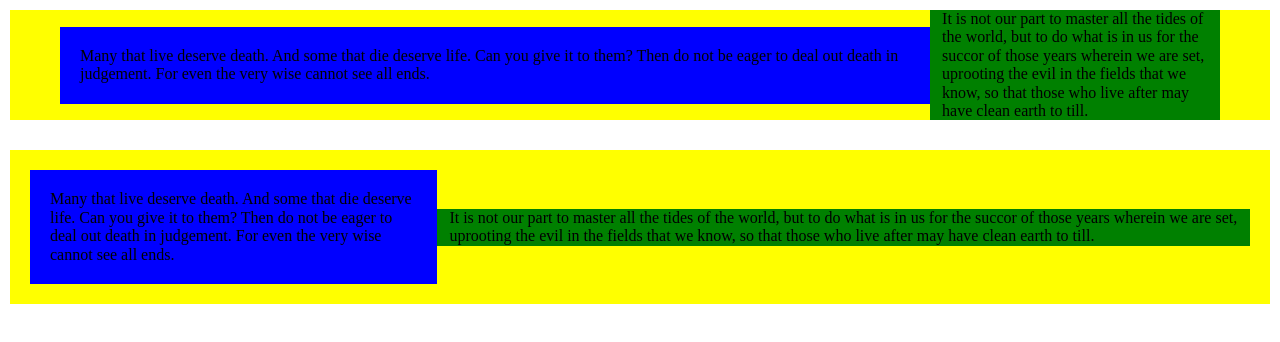
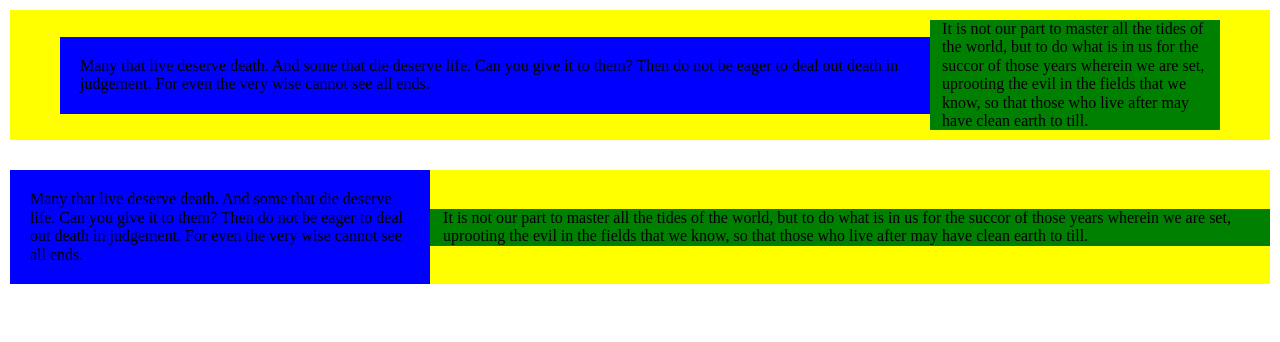
Before and after one commit to ispoljari/itunes-album-list, a React (Create React App) app: page / in a window 1280 px wide. Shown: the top 342 px of the page. Built offline with nearby package versions, Linux system fonts and the light colour scheme.

Commit message:
Fix padding left and right API interface logic

```diff
--- a/src/App.js
+++ b/src/App.js
@@ -18,6 +18,7 @@ class App extends Component {
               backgroundColor: 'yellow'
             }}
             px={{xs:"10px", sm:"20px", md:"30px", lg:"40px", xl:"50px"}}
+            py="10px"
           >
             <Column
               xs={12}
--- a/src/common/styles/LayoutApi.styled.js
+++ b/src/common/styles/LayoutApi.styled.js
@@ -3,36 +3,42 @@ import styled, { css } from 'styled-components';
 const LayoutApi = styled.div`
   /* &&& used to increase selector specificity */
   &&& {
-    /* paddings */
-    padding-left: ${props => {
-      if (typeof(props.pl) === 'string') {
-        return props.pl;
+    ${props => {
+      if (typeof(props.pl) === 'string' || typeof(props.pr) === 'string') {
+        return css`
+          padding-left: ${props.pl ? props.pl : ''};
+          padding-right: ${props.pr ? props.pr : ''};
+        `;
       } else if (typeof(props.px) === 'string') {
-        return props.px;
-      }
-    }};
-
-    ${props => {
-      if (typeof(props.pl) === 'object') {
+        return css`
+          padding-left: ${props.px};
+          padding-right: ${props.px};
+        `;
+      } else if (typeof(props.pl) === 'object' || typeof(props.pr) === 'object') {
         return css`
           @media (max-width: 575px) {
-            padding-left: ${props.pl.xs ? props.pl.xs : ''};
+            padding-left: ${props.pl && (props.pl.xs ? props.pl.xs : '')};
+            padding-right: ${props.pr && (props.pr.xs ? props.pr.xs : '')};
           }
 
           @media (min-width: 576px) {
-            padding-left: ${props.pl.sm ? props.pl.sm : ''};
+            padding-left: ${props.pl && (props.pl.sm ? props.pl.sm : '')};
+            padding-right: ${props.pr && (props.pr.sm? props.pr.sm : '')};
           }
 
           @media (min-width: 768px) {
-            padding-left: ${props.pl.md ? props.pl.md : ''};
+            padding-left: ${props.pl && (props.pl.md ? props.pl.md : '')};
+            padding-right: ${props.pr && (props.pr.md ? props.pr.md : '')};
           }
 
           @media (min-width: 992px) {
-            padding-left: ${props.pl.lg ? props.pl.lg : ''};
+            padding-left: ${props.pl && (props.pl.lg ? props.pl.lg : '')};
+            padding-right: ${props.pr && (props.pr.lg ? props.pr.lg : '')};
           }
 
           @media (min-width: 1200px) {
-            padding-left: ${props.pl.xl ? props.pl.xl : ''};
+            padding-left: ${props.pl && (props.pl.xl ? props.pl.xl : '')};
+            padding-right: ${props.pr && (props.pr.xl ? props.pr.xl : '')};
           }
         `
       } else if (typeof(props.px) === 'object') {
@@ -65,55 +71,71 @@ const LayoutApi = styled.div`
       }
     }};
 
-    padding-right: ${props => {
-      if (typeof(props.pr) === 'string') {
-        return props.pr;
-      } else if (typeof(props.px) === 'string') {
-        return props.px;
-      }
-    }};
-
     ${props => {
-      if (typeof(props.pr) === 'object') {
+      if (typeof(props.pt) === 'string' || typeof(props.pb) === 'string') {
         return css`
-           @media (max-width: 575px) {
-            padding-right: ${props.pr.xs ? props.pr.xs : ''};
+          padding-top: ${props.pt ? props.pt : ''};
+          padding-bottom: ${props.pb ? props.pb : ''};
+        `;
+      } else if (typeof(props.py) === 'string') {
+        return css`
+          padding-top: ${props.py};
+          padding-bottom: ${props.py};
+        `;
+      } else if (typeof(props.pt) === 'object' || typeof(props.pb) === 'object') {
+        return css`
+          @media (max-width: 575px) {
+            padding-top: ${props.pt && (props.pt.xs ? props.pt.xs : '')};
+            padding-bottom: ${props.pb && (props.pb.xs ? props.pb.xs : '')};
           }
 
           @media (min-width: 576px) {
-            padding-right: ${props.pr.sm? props.pr.sm : ''};
+            padding-top: ${props.pt && (props.pt.sm ? props.pt.sm : '')};
+            padding-bottom: ${props.pb && (props.pb.sm? props.pb.sm : '')};
           }
 
           @media (min-width: 768px) {
-            padding-right: ${props.pr.md ? props.pr.md : ''};
+            padding-top: ${props.pt && (props.pt.md ? props.pt.md : '')};
+            padding-bottom: ${props.pb && (props.pb.md ? props.pb.md : '')};
           }
 
           @media (min-width: 992px) {
-            padding-right: ${props.pr.lg ? props.pr.lg : ''};
+            padding-top: ${props.pt && (props.pt.lg ? props.pt.lg : '')};
+            padding-bottom: ${props.pb && (props.pb.lg ? props.pb.lg : '')};
           }
 
           @media (min-width: 1200px) {
-            padding-right: ${props.pr.xl ? props.pr.xl : ''};
+            padding-top: ${props.pt && (props.pt.xl ? props.pt.xl : '')};
+            padding-bottom: ${props.pb && (props.pb.xl ? props.pb.xl : '')};
           }
         `
-      }
-    }};
+      } else if (typeof(props.py) === 'object') {
+        return css`
+          @media (max-width: 575px) {
+            padding-top: ${props.py.xs ? props.py.xs : ''};
+            padding-bottom: ${props.py.xs ? props.py.xs : ''};
+          }
 
-    padding-top: ${props => {
-      if (props.pt || props.py) {
-        return (props.pt || props.py)
-      }
-    }};
+          @media (min-width: 576px) {
+            padding-top: ${props.py.sm ? props.py.sm : ''};
+            padding-bottom: ${props.py.sm ? props.py.sm : ''};
+          }
 
-    padding-bottom: ${props => {
-      if (props.pb || props.py) {
-        return (props.pb || props.py)
-      }
-    }};
+          @media (min-width: 768px) {
+            padding-top: ${props.py.md ? props.py.md : ''};
+            padding-bottom: ${props.py.md ? props.py.md : ''};
+          }
 
-    padding: ${props => {
-      if (props.p) {
-        return props.p
+          @media (min-width: 992px) {
+            padding-top: ${props.py.lg ? props.py.lg : ''};
+            padding-bottom: ${props.py.lg ? props.py.lg : ''};
+          }
+
+          @media (min-width: 1200px) {
+            padding-top: ${props.py.xl ? props.py.xl : ''};
+            padding-bottom: ${props.py.xl ? props.py.xl : ''};
+          }
+        `
       }
     }};
 
```
